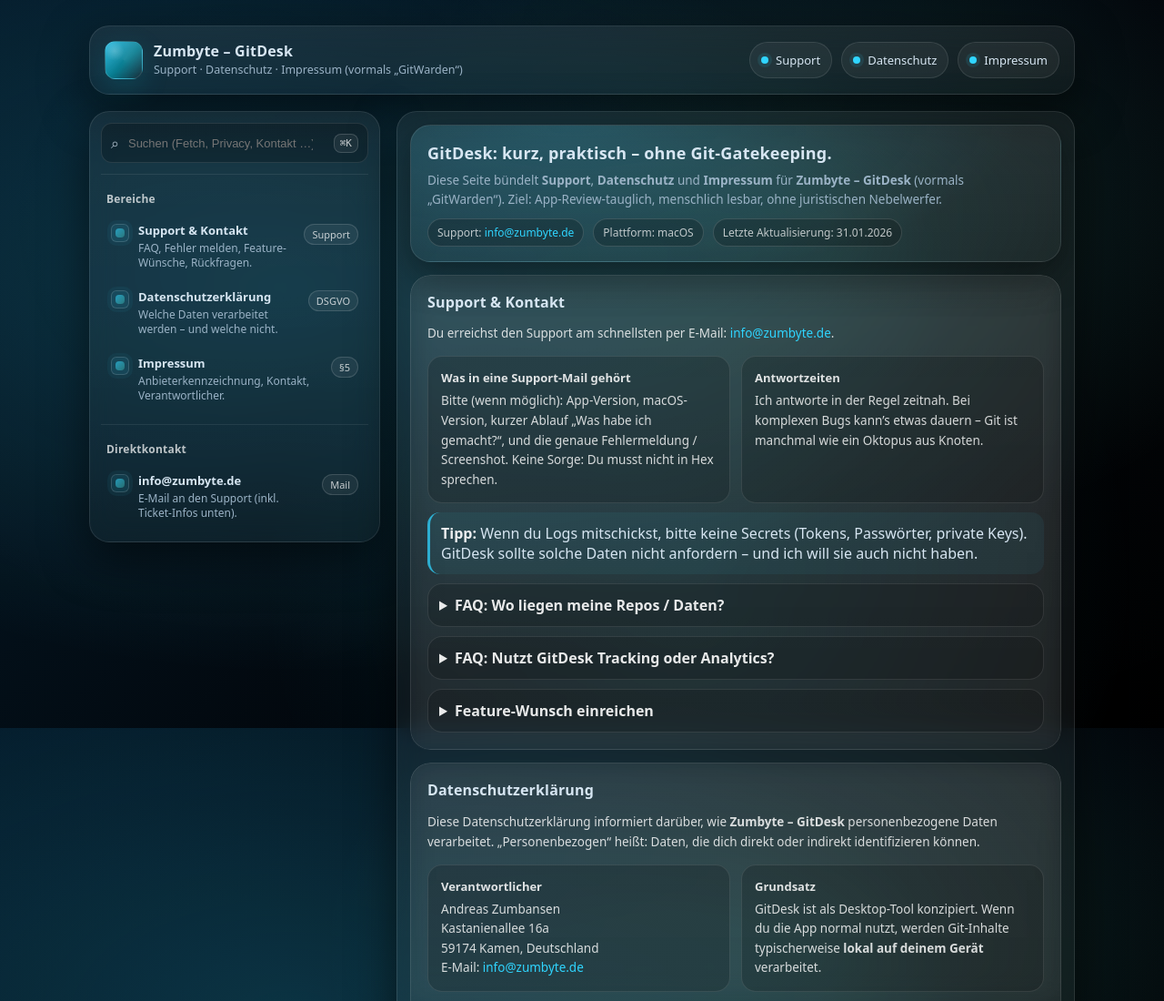
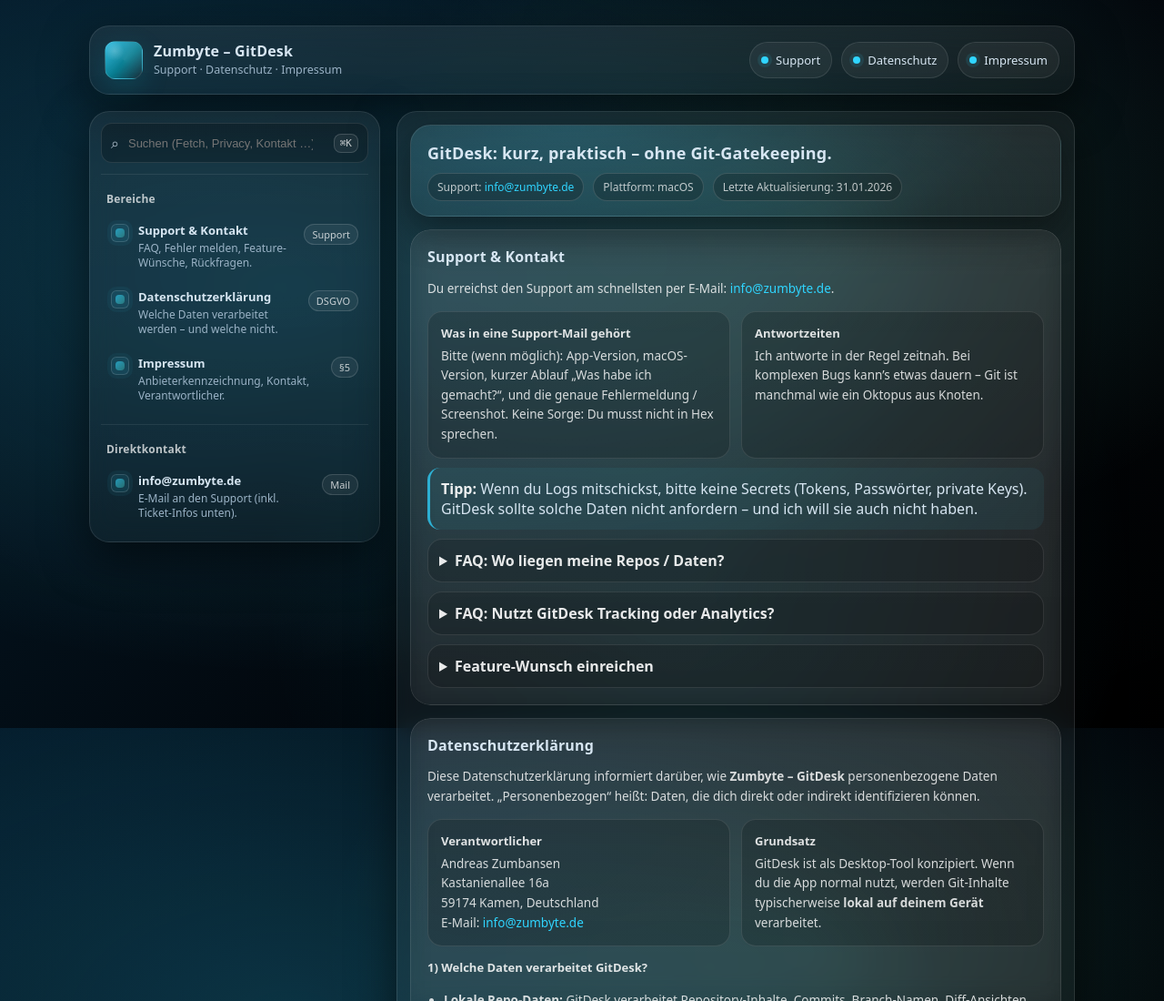
Before and after one commit to ZUMBYTE-AppSolution/gitdesk-support, a plain HTML site: page index.html in a window 1280 px wide. Shown: the top 1100 px of the page at 91% size. Drawn offline with Linux system fonts and the light colour scheme.

Commit message:
Update index.html

```diff
--- a/index.html
+++ b/index.html
@@ -389,7 +389,7 @@
         <div class="logo" aria-hidden="true"></div>
         <div>
           <h1>Zumbyte – GitDesk</h1>
-          <div class="sub">Support · Datenschutz · Impressum (vormals „GitWarden“)</div>
+          <div class="sub">Support · Datenschutz · Impressum</div>
         </div>
       </div>
 
@@ -455,11 +455,6 @@
       <main class="card" aria-label="Inhalt">
         <div class="hero">
           <h2>GitDesk: kurz, praktisch – ohne Git-Gatekeeping.</h2>
-          <p>
-            Diese Seite bündelt <strong>Support</strong>, <strong>Datenschutz</strong> und <strong>Impressum</strong>
-            für <strong>Zumbyte – GitDesk</strong> (vormals „GitWarden“).
-            Ziel: App-Review-tauglich, menschlich lesbar, ohne juristischen Nebelwerfer.
-          </p>
           <div class="meta">
             <span class="chip">Support: <a href="mailto:info@zumbyte.de?subject=GitDesk%20Support">info@zumbyte.de</a></span>
             <span class="chip">Plattform: macOS</span>
@@ -509,11 +504,6 @@
 
               <details>
                 <summary>FAQ: Nutzt GitDesk Tracking oder Analytics?</summary>
-                <p>
-                  Diese Seite ist so vorbereitet, dass du sie als „kein Tracking“ deklarieren kannst.
-                  Falls du in der App doch Analytics/Crash-SDKs einsetzt, passe bitte die Datenschutzerklärung
-                  unten entsprechend an (Apple will Konsistenz mit den App-Store-Datenschutzangaben).
-                </p>
               </details>
 
               <details>
```
